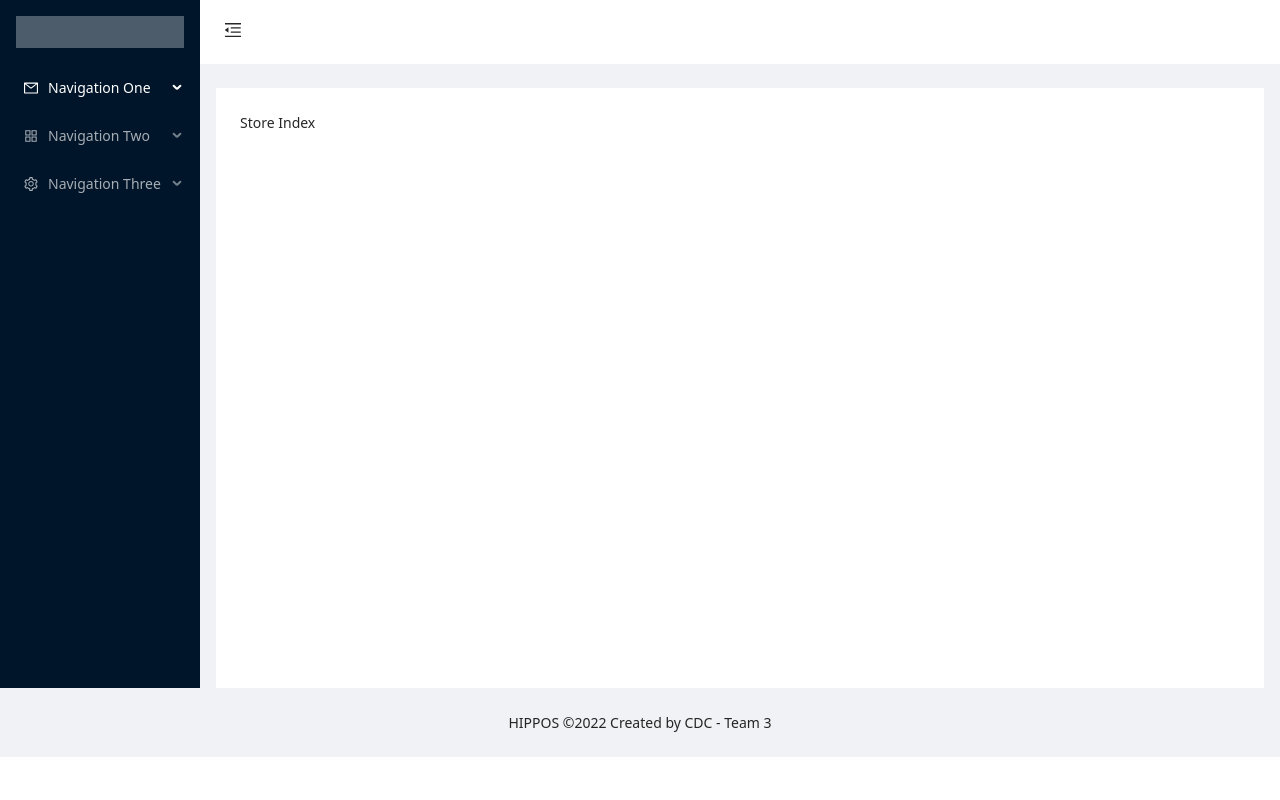
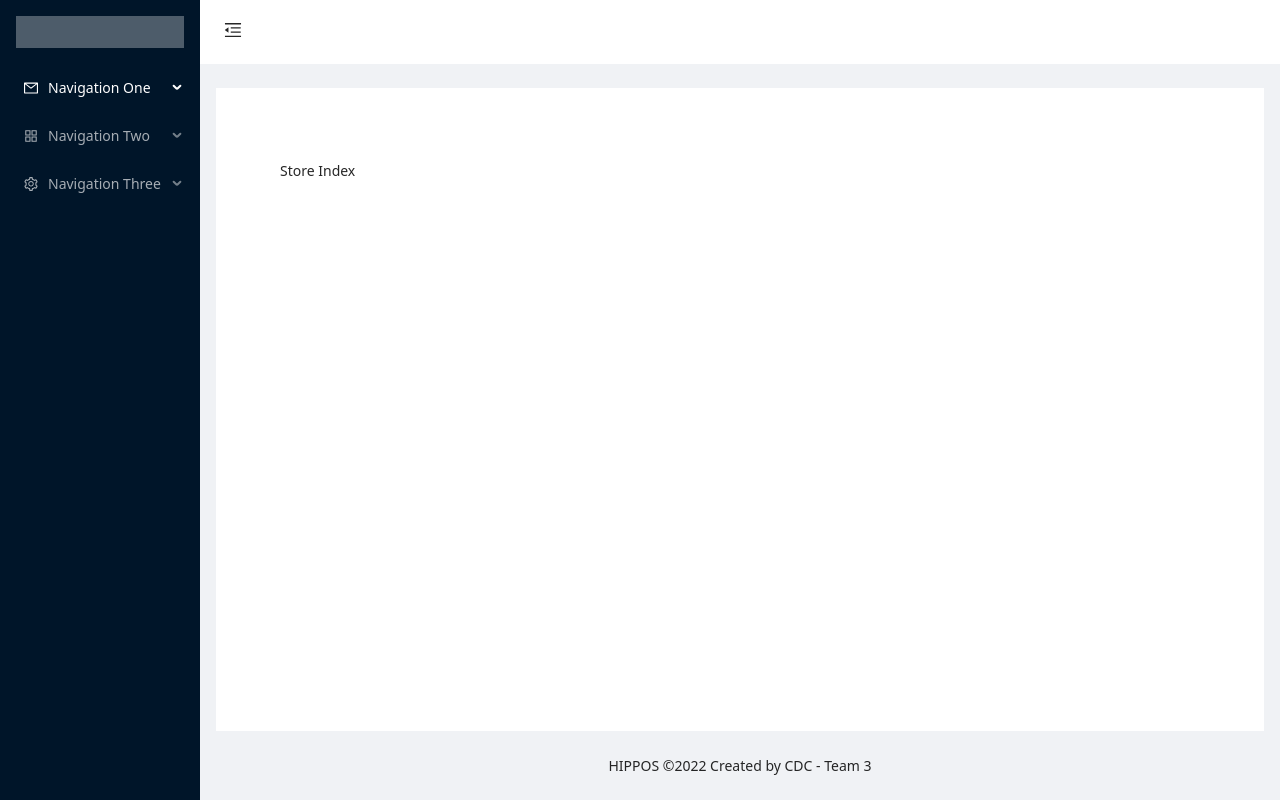
Before and after one commit to khafido/point-of-sales-frontend, a Next.js app: page /store in a window 1280 px wide. Built offline with nearby package versions, Linux system fonts and the light colour scheme.

Commit message:
refactor component structure

```diff
--- /dev/null
+++ b/components/GeneralLayout.js
@@ -0,0 +1,47 @@
+import React, {useState} from 'react';
+
+import { Layout, Menu } from 'antd';
+import {
+    AppstoreOutlined,
+    MenuFoldOutlined,
+    MenuUnfoldOutlined,
+    SettingOutlined,
+    MailOutlined,
+    PropertySafetyFilled,
+} from '@ant-design/icons';
+import { Footer } from 'antd/lib/layout/layout';
+import SideNavbar from './SideMenu';
+import SideMenu from './SideMenu';
+
+const { Header, Sider, Content } = Layout;
+
+export default function GeneralLayout(props) {
+    const [collapsed, setCollapsed] = useState(false);
+
+    const toggle = () => {
+        setCollapsed(!collapsed);
+    };
+
+    return (
+        <Layout>
+            <Sider trigger={null} collapsible collapsed={collapsed} onCollapse={toggle}>
+                <div className="logo" />
+                <SideMenu />
+            </Sider>
+            <Layout className="site-layout" style={{height:"100vh"}}>
+                <Header className="site-layout-background" style={{ padding: 0 }}>
+                    {React.createElement(collapsed ? MenuUnfoldOutlined : MenuFoldOutlined, {
+                        className: 'trigger',
+                        onClick: toggle,
+                    })}
+                </Header>
+                <Layout>
+                    <Content id='content-wrapper' className="site-layout-background">
+                        {props.content}
+                    </Content>
+                </Layout>
+                <Footer style={{ textAlign: 'center' }}>HIPPOS ©2022 Created by CDC - Team 3</Footer>
+            </Layout>
+        </Layout>
+    )
+}
--- a/components/Layout.js
+++ b/components/Layout.js
@@ -1,13 +1,12 @@
 import HeadPage from './HeadPage'
-import Navbar from './Navbar'
+import GeneralLayout from './GeneralLayout'
 import { Footer } from 'antd/lib/layout/layout'
 
 export default function Layout({ children }) {
     return (
         <>
             <HeadPage />
-            <Navbar content={children} />
-            <Footer style={{ textAlign: 'center' }}>HIPPOS ©2022 Created by CDC - Team 3</Footer>
+            <GeneralLayout content={children} />
         </>
     )
 }
--- a/components/Navbar.js
+++ /dev/null
@@ -1,73 +0,0 @@
-import React, {useState} from 'react';
-
-import { Layout, Menu } from 'antd';
-import {
-    AppstoreOutlined,
-    MenuFoldOutlined,
-    MenuUnfoldOutlined,
-    SettingOutlined,
-    MailOutlined,
-    PropertySafetyFilled,
-} from '@ant-design/icons';
-
-const { Header, Sider, Content } = Layout;
-
-export default function Navbar(props) {
-    const [collapsed, setCollapsed] = useState(false);
-
-    const toggle = () => {
-        setCollapsed(!collapsed);
-    };
-
-    function getItem(label, key, icon, children, type) {
-        return {
-            key,
-            icon,
-            children,
-            label,
-            type,
-        };
-    }
-
-    const items = [
-        getItem('Navigation One', 'sub1', <MailOutlined />, [
-            getItem('Item 1', 'g1', null, [getItem('Option 1', '1'), getItem('Option 2', '2')], 'group'),
-            getItem('Item 2', 'g2', null, [getItem('Option 3', '3'), getItem('Option 4', '4')], 'group'),
-        ]),
-        getItem('Navigation Two', 'sub2', <AppstoreOutlined />, [
-            getItem('Option 5', '5'),
-            getItem('Option 6', '6'),
-            getItem('Submenu', 'sub3', null, [getItem('Option 7', '7'), getItem('Option 8', '8')]),
-        ]),
-        getItem('Navigation Three', 'sub4', <SettingOutlined />, [
-            getItem('Option 9', '9'),
-            getItem('Option 10', '10'),
-            getItem('Option 11', '11'),
-            getItem('Option 12', '12'),
-        ]),
-    ];
-
-    return (
-        <Layout>
-            <Sider trigger={null} collapsible collapsed={collapsed}>
-                <div className="logo" />
-                <Menu
-                    theme="dark"
-                    mode="inline"
-                    defaultSelectedKeys={['1']}
-                    items={items}
-                />
-            </Sider>
-            <Layout className="site-layout">
-                <Header className="site-layout-background" style={{ padding: 0 }}>
-                    {React.createElement(collapsed ? MenuUnfoldOutlined : MenuFoldOutlined, {
-                        className: 'trigger',
-                        onClick: toggle,
-                    })}
-                </Header>
-                {props.content}
-                {/* {(props.content) ? props.content : null} */}
-            </Layout>
-        </Layout>
-    )
-}
--- /dev/null
+++ b/components/SideMenu.js
@@ -0,0 +1,49 @@
+import { Menu } from 'antd';
+import React, {useState} from 'react';
+
+import {
+    AppstoreOutlined,
+    SettingOutlined,
+    MailOutlined,
+} from '@ant-design/icons';
+
+const SideMenu = ()=> {
+
+    function getItem(label, key, icon, children, type) {
+        return {
+            key,
+            icon,
+            children,
+            label,
+            type,
+        };
+    }
+
+    const items = [
+        getItem('Navigation One', 'sub1', <MailOutlined />, [
+            getItem('Item 1', 'g1', null, [getItem('Option 1', '1'), getItem('Option 2', '2')], 'group'),
+            getItem('Item 2', 'g2', null, [getItem('Option 3', '3'), getItem('Option 4', '4')], 'group'),
+        ]),
+        getItem('Navigation Two', 'sub2', <AppstoreOutlined />, [
+            getItem('Option 5', '5'),
+            getItem('Option 6', '6'),
+            getItem('Submenu', 'sub3', null, [getItem('Option 7', '7'), getItem('Option 8', '8')]),
+        ]),
+        getItem('Navigation Three', 'sub4', <SettingOutlined />, [
+            getItem('Option 9', '9'),
+            getItem('Option 10', '10'),
+            getItem('Option 11', '11'),
+            getItem('Option 12', '12'),
+        ]),
+    ];
+    return (
+        <Menu
+            theme="dark"
+            mode="inline"
+            defaultSelectedKeys={['1']}
+            items={items}
+        />
+    )
+}
+
+export default SideMenu
--- a/pages/index.js
+++ b/pages/index.js
@@ -5,12 +5,7 @@ import Layout from '@components/Layout';
 export default function Home() {
   return (
     <Layout>
-      <Content
-        id='content-wrapper'
-        className="site-layout-background"
-      >
-        Content
-      </Content>
+      Content
     </Layout>
   )
 }
--- a/pages/store/index.js
+++ b/pages/store/index.js
@@ -1,6 +1,6 @@
 import React, { useEffect, useState } from 'react';
 import HeadPage from '@components/HeadPage';
-import Navbar from '@components/Navbar';
+import Navbar from '@components/GeneralLayout';
 import { Content, Footer } from 'antd/lib/layout/layout';
 import Layout from '@components/Layout';
 
```
Also changed, not shown: 1 other file (tests, documents, lock files or other folders).
